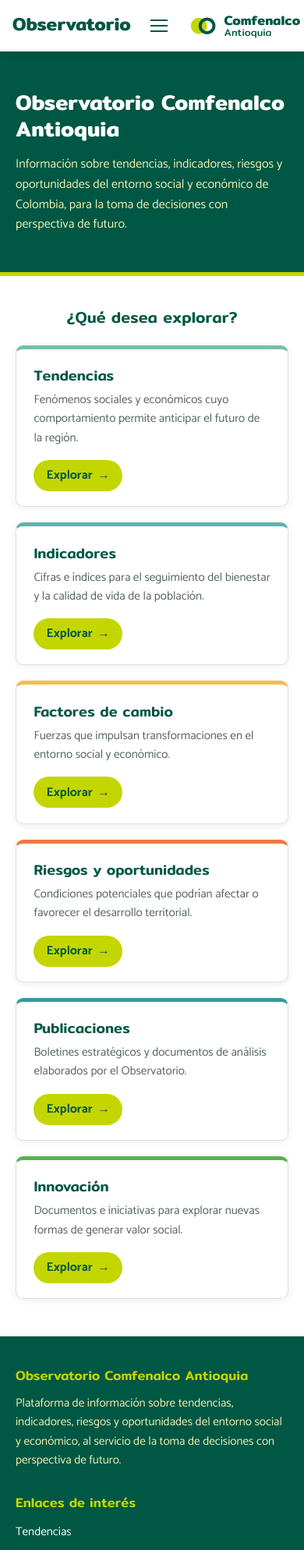
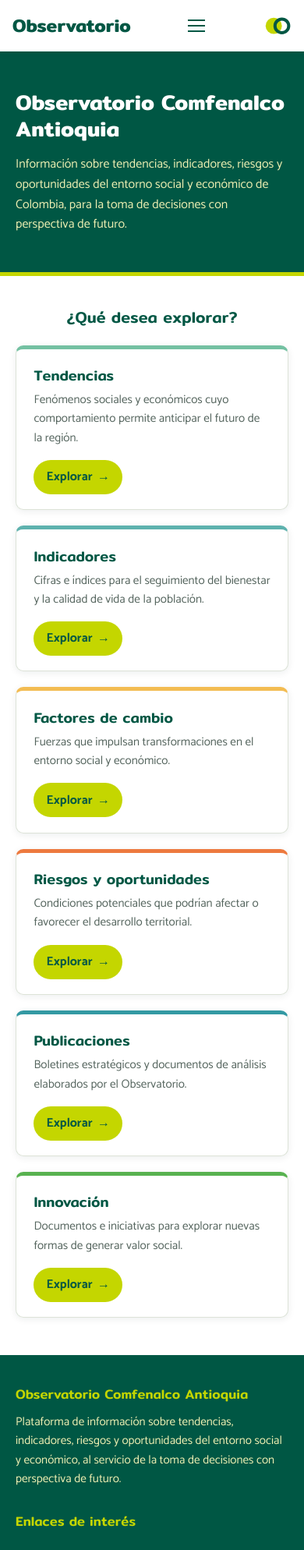
Before and after one commit to prometricas/observatorio-comfenalco, a React (Vite) app: page / in a window 390 px wide. Shown: the top 1988 px of the page at 78% size. Built offline with nearby package versions, Linux system fonts and the light colour scheme.

Commit message:
Se realizaron pruebas en el modo responsive y se realizo ajuste en graficas de datos en modo smartphone

```diff
--- a/package.json
+++ b/package.json
@@ -1,7 +1,7 @@
 {
   "name": "observatorio-comfenalco",
   "private": true,
-  "version": "0.6.1",
+  "version": "0.6.2",
   "description": "Portal web del Observatorio de Comfenalco Antioquia: indicadores socioeconómicos de Colombia por departamento.",
   "type": "module",
   "scripts": {
--- a/src/components/Footer/footer.css
+++ b/src/components/Footer/footer.css
@@ -43,18 +43,24 @@
   color: var(--color-crema);
 }
 
+/* La separación de 0.5rem mantiene 8px libres entre objetivos táctiles
+   contiguos, el mínimo para no provocar pulsaciones erróneas. */
 .footer__lista {
   list-style: none;
   display: flex;
   flex-direction: column;
-  gap: 0.35rem;
+  gap: 0.5rem;
   font-size: 0.95rem;
   color: var(--color-crema);
 }
 
-/* Enlaces y botones de navegación del pie */
+/* Enlaces y botones de navegación del pie. Se maquetan como caja flexible
+   de 44px de alto para ofrecer un objetivo táctil cómodo también en
+   tabletas, sin alterar la posición ni el tamaño del texto. */
 .footer__enlace {
-  padding: 0.1rem 0;
+  display: flex;
+  align-items: center;
+  min-height: 44px;
   color: var(--color-blanco);
   text-align: left;
   text-decoration: none;
--- a/src/components/GraficaInformalidad/GraficaInformalidad.jsx
+++ b/src/components/GraficaInformalidad/GraficaInformalidad.jsx
@@ -51,6 +51,12 @@
 
   return (
     <div className="grafica-informalidad">
+      {/* Indicación de desplazamiento: el CSS solo la muestra en pantallas
+          angostas, que son las únicas donde la figura no cabe entera. */}
+      <p className="grafica-informalidad__indicacion">
+        Desplace la gráfica hacia los lados para ver la serie completa.
+      </p>
+
       {/* En pantallas angostas la figura conserva su composición y se
           recorre con desplazamiento horizontal dentro de la tarjeta;
           tabIndex permite recorrerla también con teclado. */}
--- a/src/components/GraficaInformalidad/grafica-informalidad.css
+++ b/src/components/GraficaInformalidad/grafica-informalidad.css
@@ -29,12 +29,31 @@
   color: var(--color-texto-suave);
 }
 
+/* Indicación de desplazamiento: sin uso mientras la figura cabe entera */
+.grafica-informalidad__indicacion {
+  display: none;
+}
+
 /* ── Pantallas angostas (< 640px): la figura conserva su composición y
    se recorre con desplazamiento horizontal dentro de la tarjeta ────── */
 
 @media (max-width: 639px) {
+  /* La figura no cabe: se avisa por texto y con una barra de desplazamiento
+     fina de marca, siempre presente incluso en los sistemas que la ocultan
+     hasta que el usuario arrastra (mismo tratamiento que el cuadro de
+     texto). Sin estas dos señales el recorte se lee como un fallo. */
+  .grafica-informalidad__indicacion {
+    display: block;
+    margin-bottom: 0.5rem;
+    font-size: 0.8rem;
+    line-height: 1.5;
+    color: var(--color-texto-suave);
+  }
+
   .grafica-informalidad__envoltorio {
     overflow-x: auto;
+    scrollbar-width: thin;
+    scrollbar-color: var(--color-verde-agua) transparent;
   }
 
   .grafica-informalidad__grafica {
--- a/src/components/Header/header.css
+++ b/src/components/Header/header.css
@@ -26,8 +26,12 @@
   padding: 0.7rem 1rem;
 }
 
-/* Título del portal; empuja el resto de elementos hacia la derecha */
+/* Título del portal; empuja el resto de elementos hacia la derecha.
+   La altura mínima de 44px lo hace cómodo de pulsar con el dedo. */
 .header__titulo {
+  display: flex;
+  align-items: center;
+  min-height: 44px;
   margin-right: auto;
   padding: 0.2rem 0;
   text-align: left;
@@ -49,16 +53,21 @@
   text-underline-offset: 0.3em;
 }
 
-/* El logo cierra la franja por la derecha (regla del manual de marca) */
+/* El logo cierra la franja por la derecha (regla del manual de marca).
+   No se comprime: el manual prohíbe deformar el imagotipo. */
 .header__logo {
   display: inline-flex;
+  flex-shrink: 0;
   margin-left: auto;
 }
 
 /* ── Botón hamburguesa (solo móvil) ──────────────────────────────── */
 
+/* flex-shrink: 0 es imprescindible: como elemento de una fila flex, sin él
+   el botón cede su ancho al título y el área de pulsación baja de 44px. */
 .header__boton-menu {
   display: inline-flex;
+  flex-shrink: 0;
   align-items: center;
   justify-content: center;
   width: 44px;
--- a/src/components/Logo/logo.css
+++ b/src/components/Logo/logo.css
@@ -46,3 +46,23 @@
   font-size: 0.8rem;
   font-weight: 400;
 }
+
+/*
+ * Pantallas muy estrechas (< 480px): el nombre cede su sitio al título del
+ * portal y al botón de menú, de modo que el símbolo conserva su tamaño y
+ * sus proporciones —el manual de marca prohíbe distorsionar el imagotipo—.
+ * Se oculta solo a la vista: sigue disponible para lectores de pantalla.
+ */
+@media (max-width: 479px) {
+  .logo__texto {
+    position: absolute;
+    width: 1px;
+    height: 1px;
+    padding: 0;
+    margin: -1px;
+    overflow: hidden;
+    clip: rect(0 0 0 0);
+    white-space: nowrap;
+    border: 0;
+  }
+}
--- a/src/components/SelectorAnio/selector-anio.css
+++ b/src/components/SelectorAnio/selector-anio.css
@@ -18,6 +18,7 @@
 }
 
 .selector-anio__control {
+  min-height: 44px;
   padding: 0.3rem 0.55rem;
   font: inherit;
   font-size: 0.9rem;
@@ -32,3 +33,11 @@
 .selector-anio__control:hover {
   border-color: var(--color-verde-oscuro);
 }
+
+/* En móvil el control sube a 16px: por debajo de ese tamaño, iOS amplía
+   la página automáticamente al enfocar una lista desplegable. */
+@media (max-width: 699px) {
+  .selector-anio__control {
+    font-size: 1rem;
+  }
+}
--- a/src/components/SelectorCiudad/selector-ciudad.css
+++ b/src/components/SelectorCiudad/selector-ciudad.css
@@ -19,6 +19,7 @@
 }
 
 .selector-ciudad__control {
+  min-height: 44px;
   padding: 0.3rem 0.55rem;
   font: inherit;
   font-size: 0.9rem;
@@ -33,3 +34,11 @@
 .selector-ciudad__control:hover {
   border-color: var(--color-verde-oscuro);
 }
+
+/* En móvil el control sube a 16px: por debajo de ese tamaño, iOS amplía
+   la página automáticamente al enfocar una lista desplegable. */
+@media (max-width: 699px) {
+  .selector-ciudad__control {
+    font-size: 1rem;
+  }
+}
--- a/src/modules/ModuloInicio/modulo-inicio.css
+++ b/src/modules/ModuloInicio/modulo-inicio.css
@@ -107,12 +107,13 @@
   color: var(--color-texto-suave);
 }
 
-/* Botón de acceso al eje temático */
+/* Botón de acceso al eje temático; 44px de alto mínimo para el uso táctil */
 .modulo-inicio__tarjeta-boton {
   display: inline-flex;
   align-items: center;
   gap: 0.4rem;
   align-self: flex-start;
+  min-height: 44px;
   margin-top: 1rem;
   padding: 0.45rem 1rem;
   font-weight: 700;
--- a/src/modules/ModuloTendencia/modulo-tendencia.css
+++ b/src/modules/ModuloTendencia/modulo-tendencia.css
@@ -38,9 +38,13 @@
 
 /* ── Rejilla mapa + panel ────────────────────────────────────────── */
 
+/* minmax(0, 1fr) en lugar de 1fr: con `1fr` el mínimo de la columna es el
+   contenido, así que una gráfica ancha ensancharía la rejilla y sacaría
+   scroll horizontal a toda la página en vez de desplazarse dentro de su
+   propia tarjeta. */
 .modulo-tendencia__contenido {
   display: grid;
-  grid-template-columns: 1fr;
+  grid-template-columns: minmax(0, 1fr);
   gap: 1.5rem;
   margin-top: 1.5rem;
   align-items: start;
@@ -65,7 +69,7 @@
 /* Las dos gráficas comparten fila desde tabletas */
 .modulo-tendencia__graficas {
   display: grid;
-  grid-template-columns: 1fr;
+  grid-template-columns: minmax(0, 1fr);
   gap: 1.25rem;
 }
 
@@ -79,8 +83,11 @@
   box-shadow: var(--sombra-suave);
 }
 
+/* min-width: 0 permite que la tarjeta se ciña a su columna; sin esto, la
+   figura de ancho fijo la estiraría en lugar de desplazarse dentro. */
 .modulo-tendencia__grafica {
   min-height: 14rem;
+  min-width: 0;
   display: flex;
   flex-direction: column;
 }
@@ -206,7 +213,7 @@
 
 @media (min-width: 640px) {
   .modulo-tendencia__graficas {
-    grid-template-columns: repeat(2, 1fr);
+    grid-template-columns: repeat(2, minmax(0, 1fr));
   }
 }
 
```
Also changed, not shown: 1 other file (tests, documents, lock files or other folders).
